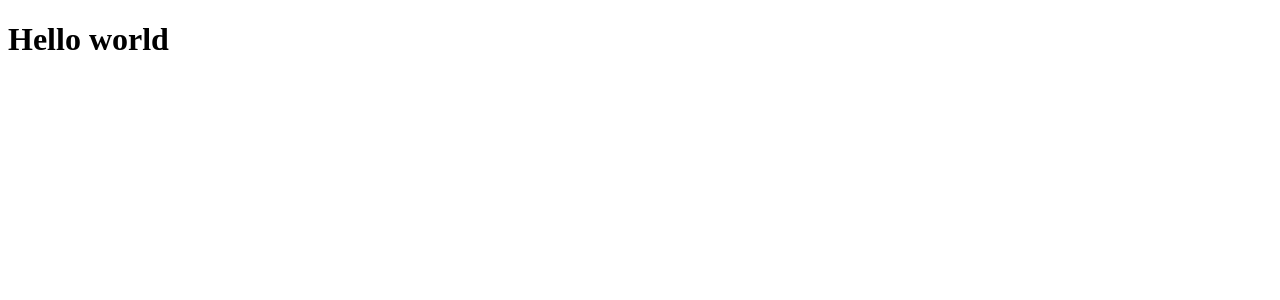
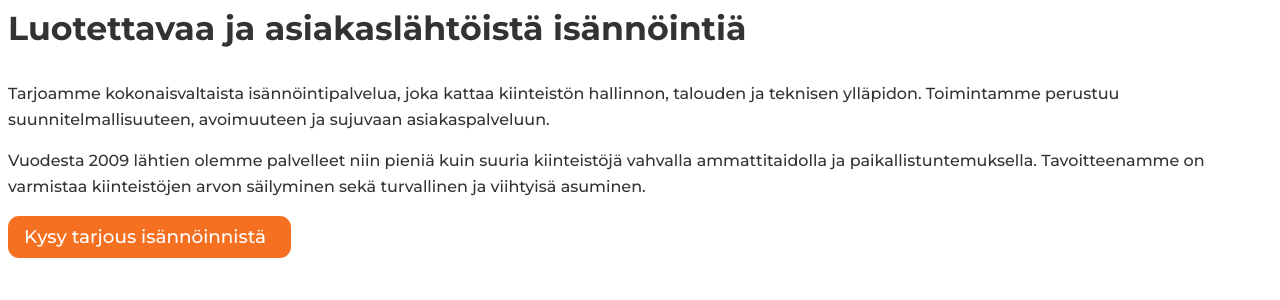
Before and after one commit to AkseliRaj/real-estate-management-website, a React (Vite) app in the folder ar-isannointi-oy/: page / in a window 1280 px wide. Shown: the top 300 px of the page. Built offline with nearby package versions, Linux system fonts and the light colour scheme.

Commit message:
Update index.html title and enhance App component with new content and button; add ArrowButtonOrange component and styles; introduce CSS for typography and button interactions.

```diff
--- a/ar-isannointi-oy/index.html
+++ b/ar-isannointi-oy/index.html
@@ -4,7 +4,7 @@
     <meta charset="UTF-8" />
     <link rel="icon" type="image/svg+xml" href="/favicon.svg" />
     <meta name="viewport" content="width=device-width, initial-scale=1.0" />
-    <title>ar-isannointi-oy</title>
+    <title>AR Isännöinti Oy</title>
   </head>
   <body>
     <div id="root"></div>
--- a/ar-isannointi-oy/src/App.jsx
+++ b/ar-isannointi-oy/src/App.jsx
@@ -1,10 +1,20 @@
 import './App.css'
+import ArrowButtonOrange from './components/ArrowButtonOrange'
 
 function App() {
+  const handleQuoteRequest = () => {
+    console.log("Tarjouspyyntö lähetetty!");
+  };
 
   return (
     <div>
-      <h1>Hello world</h1>
+      <h3>Luotettavaa ja asiakaslähtöistä isännöintiä</h3>
+      <p>Tarjoamme kokonaisvaltaista isännöintipalvelua, joka kattaa kiinteistön hallinnon, talouden ja teknisen ylläpidon. Toimintamme perustuu suunnitelmallisuuteen, avoimuuteen ja sujuvaan asiakaspalveluun.</p>
+      <p>Vuodesta 2009 lähtien olemme palvelleet niin pieniä kuin suuria kiinteistöjä vahvalla ammattitaidolla ja paikallistuntemuksella. Tavoitteenamme on varmistaa kiinteistöjen arvon säilyminen sekä turvallinen ja viihtyisä asuminen.</p>
+      <ArrowButtonOrange
+        label="Kysy tarjous isännöinnistä"
+        onClick={handleQuoteRequest}
+      />
     </div>
   )
 }
--- /dev/null
+++ b/ar-isannointi-oy/src/components/ArrowButtonOrange.jsx
@@ -0,0 +1,28 @@
+import React from 'react';
+import '../css/ArrowButtonOrange.css'
+import ArrowIconLeft from '../assets/svg/rightArrowIcon.svg'
+
+const ArrowButtonOrange = ({
+    label,
+    altText = "icon",
+    onClick,
+    type = "button",
+    className = "",
+    ...props
+}) => {
+    return (
+        <button
+            type={type}
+            className={`icon-button ${className}`}
+            onClick={onClick}
+            {...props}
+        >
+            {label}
+            <span className="icon-wrapper">
+                <img src={ArrowIconLeft} alt={altText} className="btn-icon" />
+            </span>
+        </button>
+    );
+};
+
+export default ArrowButtonOrange;
--- /dev/null
+++ b/ar-isannointi-oy/src/css/ArrowButtonOrange.css
@@ -0,0 +1,40 @@
+.icon-button {
+    display: inline-flex;
+    align-items: center;
+    gap: 0.5em;
+    background-color: #F57021;
+    color: white;
+    padding: 0.6rem 1rem;
+    border: none;
+    border-radius: 0.7rem;
+    font-family: 'Montserrat', sans-serif;
+    font-size: 1.15rem;
+    cursor: pointer;
+    transition: transform 0.15s ease-in-out;
+}
+
+.btn-icon {
+    width: 1.1em;
+    height: 1.1em;
+    display: block;
+    clip-path: inset(0 100% 0 0);
+    transition: clip-path 0.3s ease;
+}
+
+.icon-wrapper {
+    width: 0;
+    overflow: hidden;
+    transition: width 0.3s ease;
+}
+
+.icon-button:hover .icon-wrapper {
+    width: 1.1em;
+}
+
+.icon-button:hover .btn-icon {
+    clip-path: inset(0 0 0 0);
+}
+
+.icon-button:active {
+    transform: scale(0.98);
+}
--- a/ar-isannointi-oy/src/index.css
+++ b/ar-isannointi-oy/src/index.css
@@ -0,0 +1,87 @@
+@import url('https://fonts.googleapis.com/css2?family=Montserrat:wght@500;700&display=swap');
+
+body {
+    font-family: 'Montserrat', sans-serif;
+    color: #333333;
+    -webkit-font-smoothing: antialiased;
+    -moz-osx-font-smoothing: grayscale;
+}
+
+h1,
+h2,
+h3,
+h4,
+h5,
+h6 {
+    font-weight: 700;
+    margin-top: 0;
+}
+
+h1 {
+    font-size: 2.986rem;
+}
+
+h2 {
+    font-size: 2.488rem;
+}
+
+h3 {
+    font-size: 2.074rem;
+}
+
+h4 {
+    font-size: 1.728rem;
+}
+
+h5 {
+    font-size: 1.44rem;
+}
+
+h6 {
+    font-size: 1.2rem;
+}
+
+p {
+    font-weight: 500;
+    font-size: 1rem;
+    line-height: 1.6;
+}
+
+.icon-button {
+  display: inline-flex;
+  align-items: center;
+  gap: 0.5em;
+
+  background-color: #F57021;
+  color: white;
+  padding: 0.5375rem 1.25rem;
+  border: none;
+  border-radius: 0.7rem;
+  font-family: 'Montserrat', sans-serif;
+  font-size: 1.15rem;
+  cursor: pointer;
+  transition: transform 0.15s ease-in-out;
+}
+
+.btn-icon {
+  width: 1.1em;
+  height: 1.1em;
+  display: block;
+
+  clip-path: inset(0 100% 0 0);
+  transition: clip-path 0.3s ease;
+}
+
+.icon-wrapper {
+  width: 0;
+  overflow: hidden;
+  transition: width 0.3s ease;
+}
+
+.icon-button:hover .icon-wrapper {
+  width: 1.1em;
+}
+
+.icon-button:hover .btn-icon {
+  clip-path: inset(0 0 0 0);
+}
```
Also changed, not shown: ar-isannointi-oy/src/assets/svg/rightArrowIcon.svg (added), 1 other file (tests, documents, lock files or other folders).
